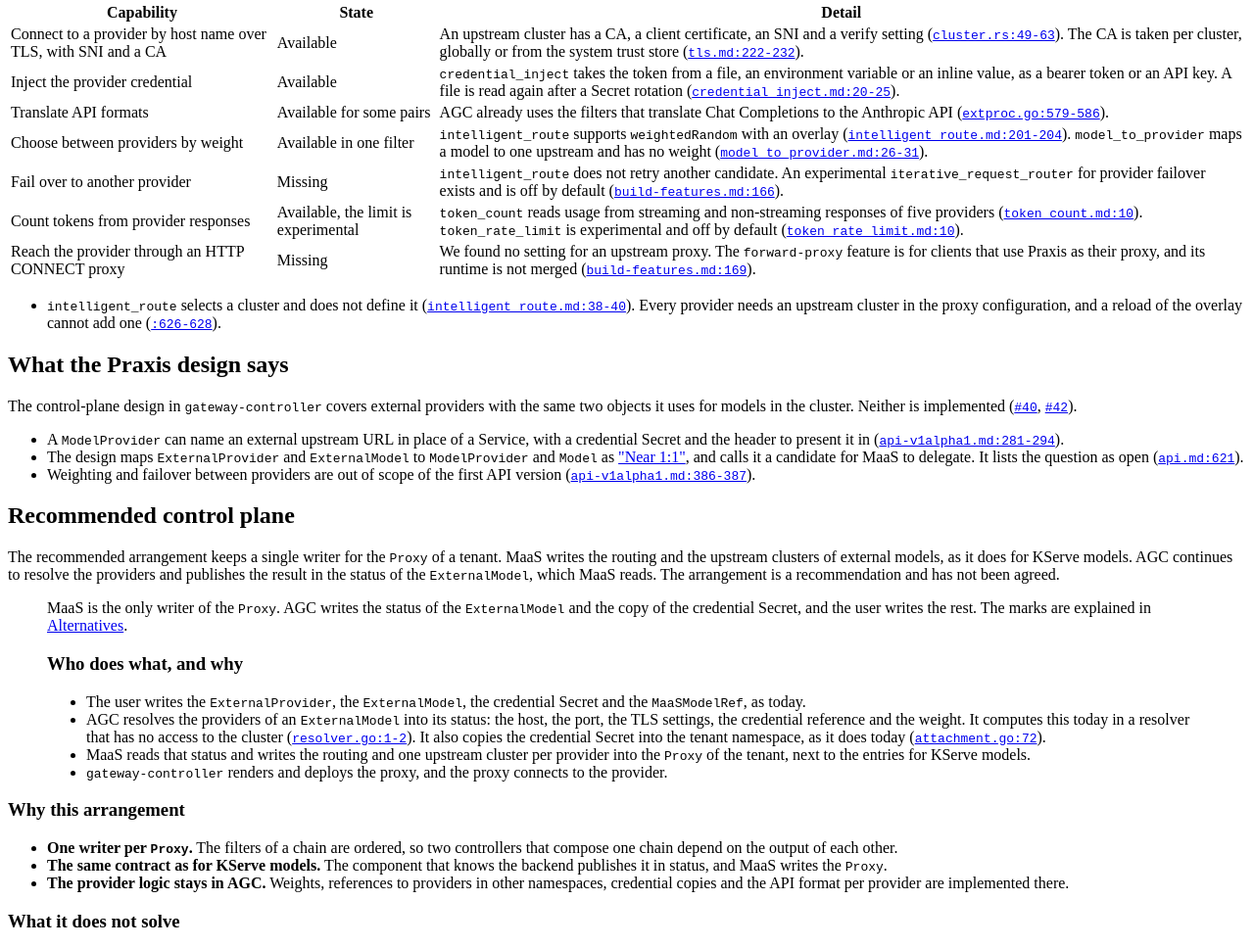
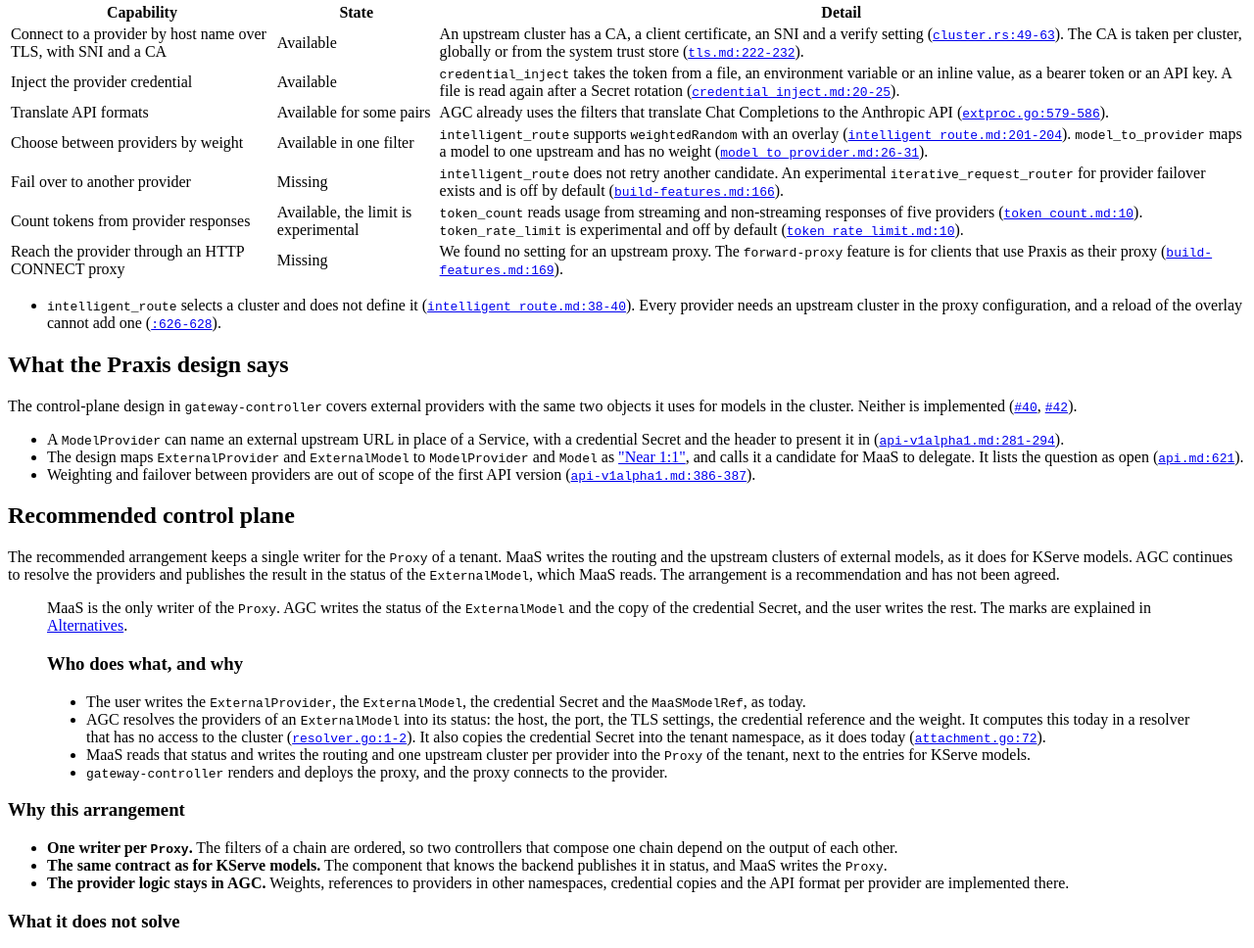
Before and after one commit to bartoszmajsak/kserve-praxis-integration, a plain HTML site: page src/external-models.html in a window 1280 px wide. Shown: the part 2061-3029 px from the top of the page at 98% size. Drawn offline with Linux system fonts and the light colour scheme.

Commit message:
Drop an outdated remark about the forward proxy runtime
Signed-off-by: Bartosz Majsak <bartosz.majsak@gmail.com>

```diff
--- a/src/external-models.html
+++ b/src/external-models.html
@@ -147,7 +147,7 @@
         <tr><td>Choose between providers by weight</td><td>Available in one filter</td><td><code>intelligent_route</code> supports <code>weightedRandom</code> with an overlay (<a href="https://github.com/praxis-proxy/ai/blob/a59c9270258a68c68f45419ef02d3f5a0a195fdd/docs/filters/intelligent_route.md?plain=1#L201-L204" target="_blank" rel="noopener"><code>intelligent_route.md:201-204</code></a>). <code>model_to_provider</code> maps a model to one upstream and has no weight (<a href="https://github.com/praxis-proxy/ai/blob/a59c9270258a68c68f45419ef02d3f5a0a195fdd/docs/filters/model_to_provider.md?plain=1#L26-L31" target="_blank" rel="noopener"><code>model_to_provider.md:26-31</code></a>).</td></tr>
         <tr><td>Fail over to another provider</td><td>Missing</td><td><code>intelligent_route</code> does not retry another candidate. An experimental <code>iterative_request_router</code> for provider failover exists and is off by default (<a href="https://github.com/praxis-proxy/praxis/blob/2212314b12a4536774f41ed4e1aec1619d403459/docs/operating/build-features.md?plain=1#L166" target="_blank" rel="noopener"><code>build-features.md:166</code></a>).</td></tr>
         <tr><td>Count tokens from provider responses</td><td>Available, the limit is experimental</td><td><code>token_count</code> reads usage from streaming and non-streaming responses of five providers (<a href="https://github.com/praxis-proxy/ai/blob/a59c9270258a68c68f45419ef02d3f5a0a195fdd/docs/filters/token_count.md?plain=1#L10" target="_blank" rel="noopener"><code>token_count.md:10</code></a>). <code>token_rate_limit</code> is experimental and off by default (<a href="https://github.com/praxis-proxy/ai/blob/a59c9270258a68c68f45419ef02d3f5a0a195fdd/docs/filters/token_rate_limit.md?plain=1#L10" target="_blank" rel="noopener"><code>token_rate_limit.md:10</code></a>).</td></tr>
-        <tr><td>Reach the provider through an HTTP CONNECT proxy</td><td>Missing</td><td>We found no setting for an upstream proxy. The <code>forward-proxy</code> feature is for clients that use Praxis as their proxy, and its runtime is not merged (<a href="https://github.com/praxis-proxy/praxis/blob/2212314b12a4536774f41ed4e1aec1619d403459/docs/operating/build-features.md?plain=1#L169" target="_blank" rel="noopener"><code>build-features.md:169</code></a>).</td></tr>
+        <tr><td>Reach the provider through an HTTP CONNECT proxy</td><td>Missing</td><td>We found no setting for an upstream proxy. The <code>forward-proxy</code> feature is for clients that use Praxis as their proxy (<a href="https://github.com/praxis-proxy/praxis/blob/8e91faaa05ca53721eac3a723977bb53d6f09e82/docs/operating/build-features.md?plain=1#L169" target="_blank" rel="noopener"><code>build-features.md:169</code></a>).</td></tr>
       </tbody>
     </table>
   </div>
```
Also changed, not shown: site/external-models.html (+2 -2 lines), 1 other file.
